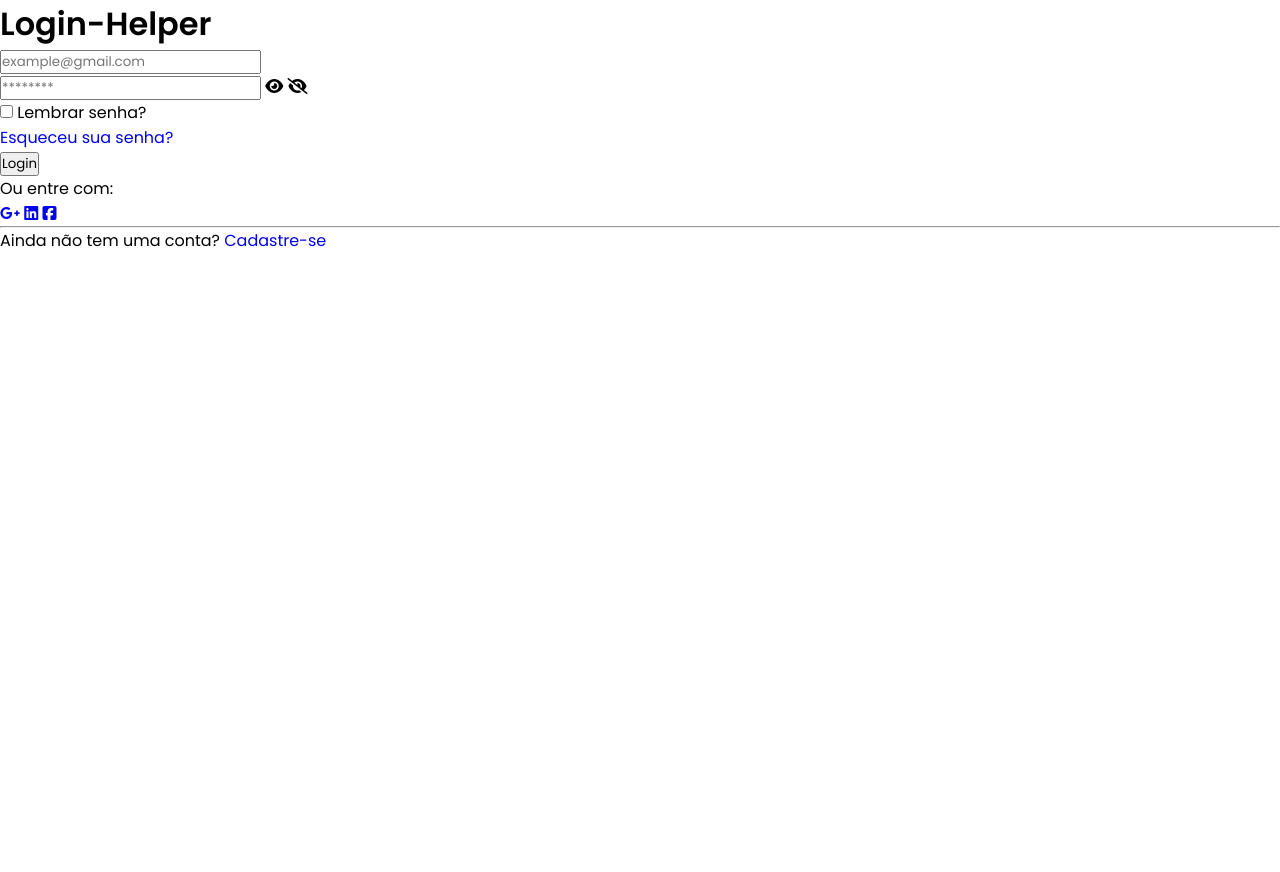
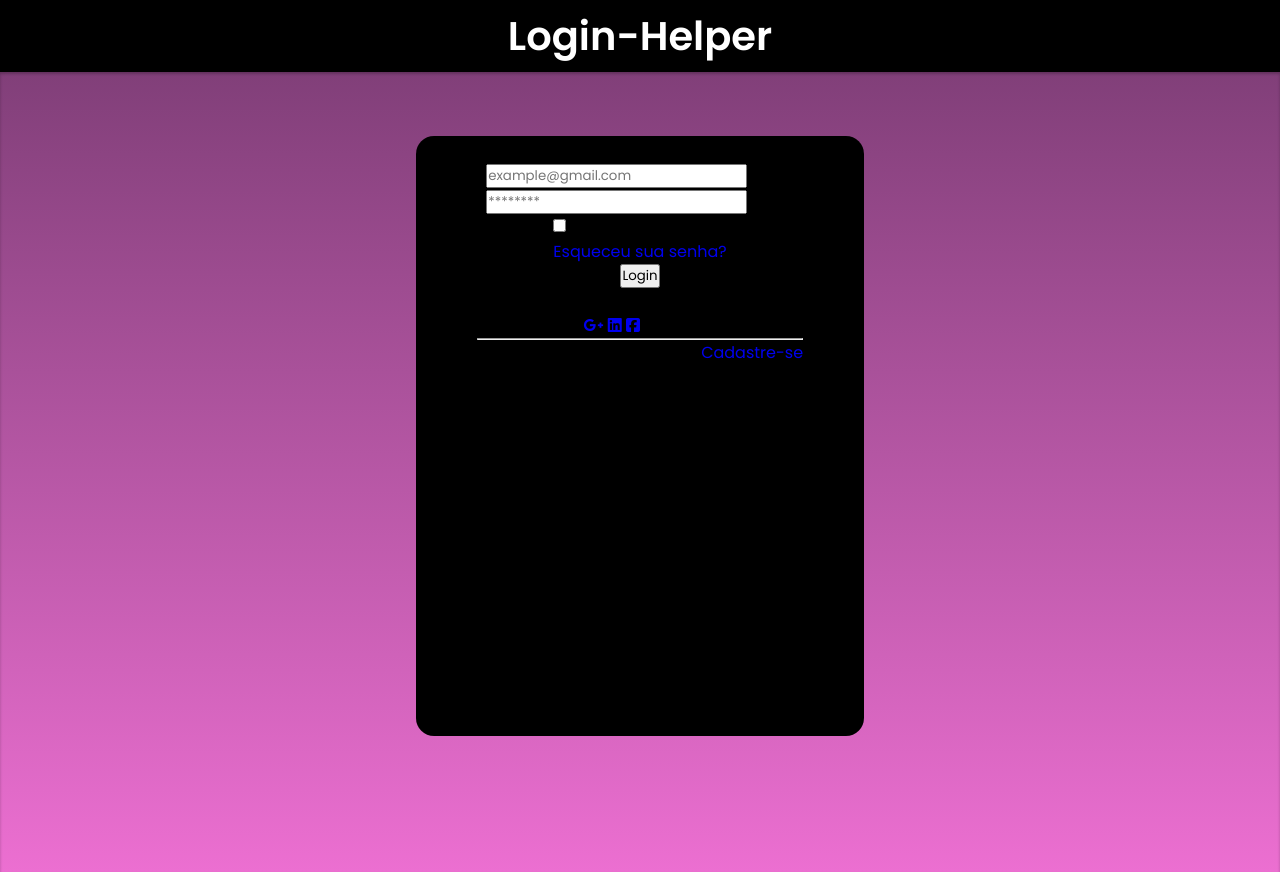
Before and after one commit to joaovitorlc/login-haper, a plain HTML site: page index.html in a window 1280 px wide. Before the commit the page ends 800 px from the top, so only its background shows below. Drawn offline with Linux system fonts and the light colour scheme.

Commit message:
estilizando com css

```diff
--- a/css/styles.css
+++ b/css/styles.css
@@ -5,3 +5,41 @@
   font-family: 'Poppins', sans-serif;
   text-decoration: none;
 }
+
+header{
+  min-height: 9vh;
+  display: flex;
+  align-items: center;
+  justify-content: center;
+  background-color: black;
+}
+
+header h1{
+  font-size: 2.5em;
+  color: white;
+}
+
+main{
+  width: 100%;
+  min-height: 100vh;
+  background: linear-gradient(#813f79, #ec6fd1);
+
+  display: flex;
+  justify-content: center;
+
+  box-shadow: inset 0px 2px 3px rgba(0, 0, 0, 0.25);
+}
+
+main form{
+  margin-top: 5%;
+  width: 35%;
+  height: 75vh;
+  background-color: black;
+  box-shadow: 0px 3px 4px rgba(0, 0, 0, 0.4) inset 0px 4px 4px rgba(0, 0, 0, 0.25);
+  border-radius: 18px;
+  padding: 2%;
+
+  display: flex;
+  flex-direction: column;
+  align-items: center;
+}
```
